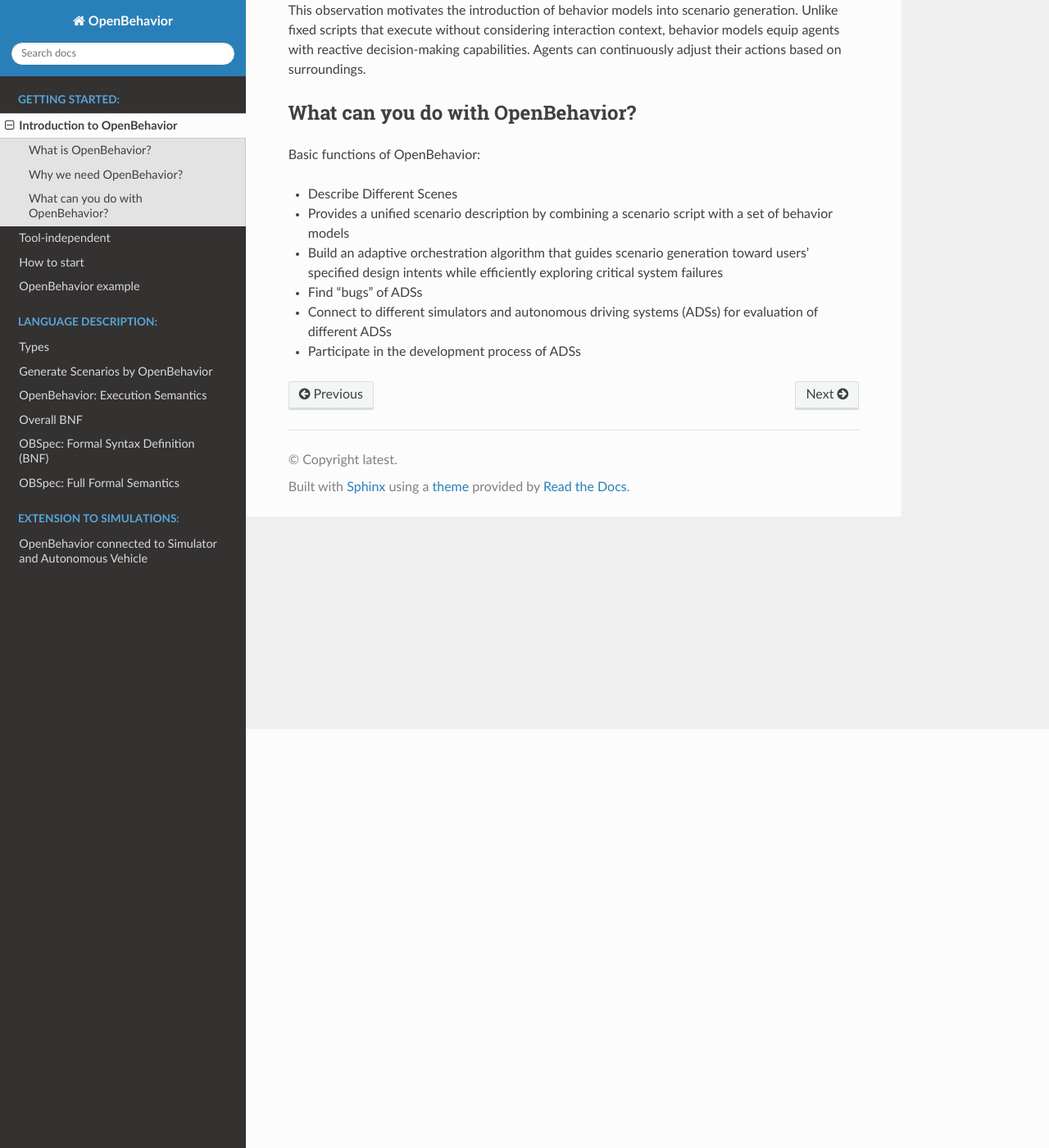
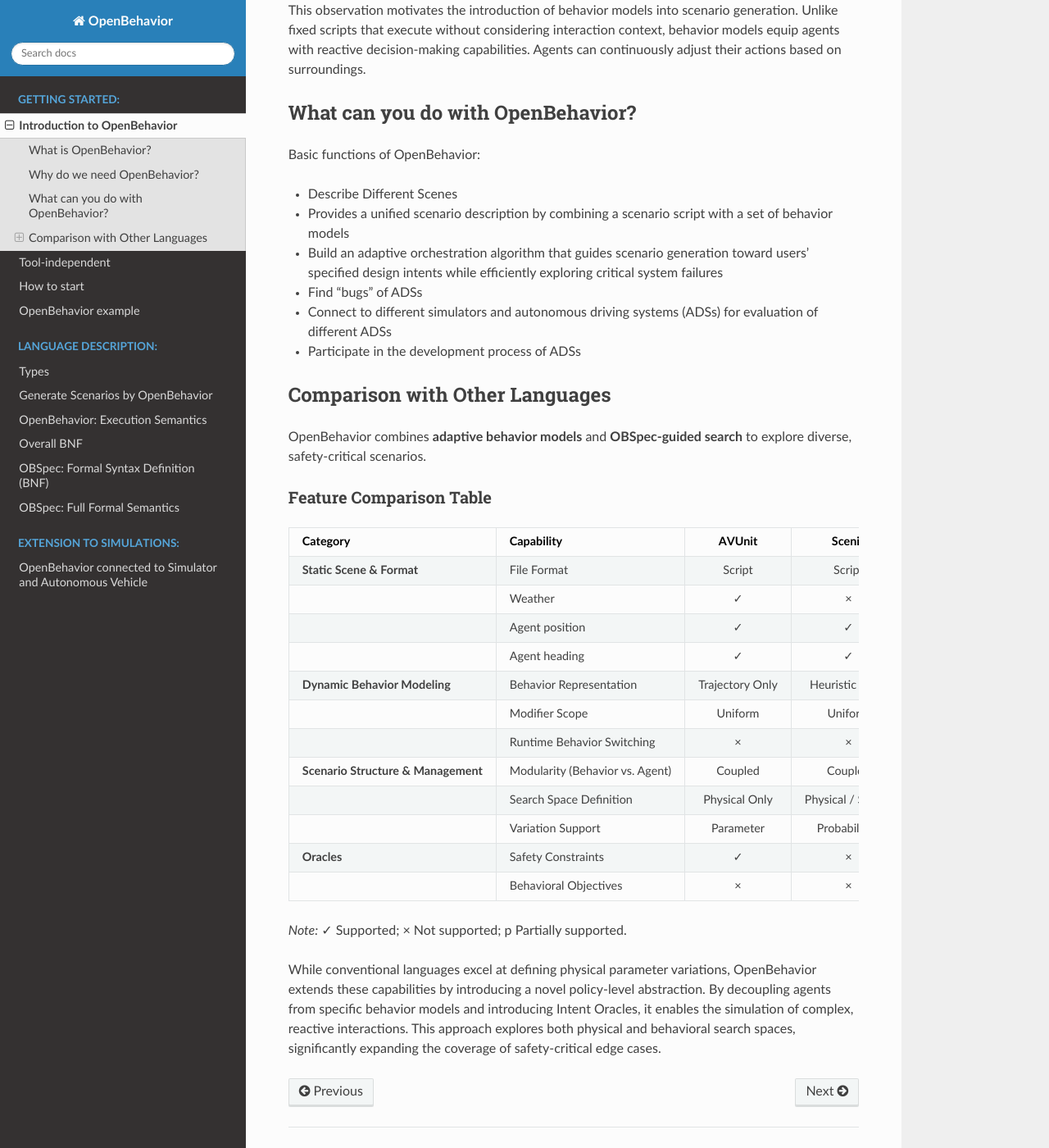
Before and after one commit to Sunshinesheep/OpenBehavior-doc, a Sphinx documentation site: the page built from docs/source/Introduction_to_OpenBehavior.md, in a window 1280 px wide and 1400 px high, scrolled down 511 px. Shown: the whole window at 82% size. Built offline with Sphinx 7.4.7 and the Read the Docs theme 3.1.0, drawn with Linux system fonts in a browser that asks for light colours; some of the changed text lies outside the part shown.

Commit message:
Update Introduction_to_OpenBehavior.md

```diff
--- a/docs/source/Introduction_to_OpenBehavior.md
+++ b/docs/source/Introduction_to_OpenBehavior.md
@@ -4,7 +4,7 @@
 
 OpenBehavior is a behavior-based language for validating ADS in complex interaction scenarios. OpenBehavior integrates behavior models and a model-binding mechanism that enables users to bind agents with different decision policies within a scenario.
 
-## Why we need OpenBehavior?
+## Why do we need OpenBehavior?
 
 The safety of ADSs fundamentally depends on their capability to handle complex multi-agent interactions. Critical scenarios,such as cut-ins or chain-reaction braking, emerge from dynamic  and autonomous interactions rather than static replays. However, most existing DSLs describe scenarios using predefined behavior scripts, where agent behaviors are largely fixed once the scenario starts.
 
@@ -20,3 +20,28 @@
 - Find "bugs" of ADSs
 - Connect to different simulators and autonomous driving systems (ADSs) for evaluation of different ADSs
 - Participate in the development process of ADSs
+
+## Comparison with Other Languages
+
+OpenBehavior combines **adaptive behavior models** and **OBSpec-guided search** to explore diverse, safety-critical scenarios.
+
+### Feature Comparison Table
+
+| Category | Capability | AVUnit | Scenic | OpenScenario | GeoScenario | M-SDL | **OpenBehavior (Ours)** |
+| :--- | :--- | :---: | :---: | :---: | :---: | :---: | :--- |
+| **Static Scene & Format** | File Format | Script | Script | XML | XML | Script | **Script** |
+| | Weather | ✓ | × | ✓ | ✓ | ✓ | **✓** |
+| | Agent position | ✓ | ✓ | ✓ | p | ✓ | **✓** |
+| | Agent heading | ✓ | ✓ | ✓ | ✓ | ✓ | **✓** |
+| **Dynamic Behavior Modeling** | Behavior Representation | Trajectory Only | Heuristic Rules | Trajectory / Path | Path Following | Rule-based | **Hybrid (Rule + Learning)** |
+| | Modifier Scope | Uniform | Uniform | Uniform | Uniform | Uniform | **Model-Aware (General / Internal)** |
+| | Runtime Behavior Switching | × | × | × | × | × | **✓ (Mode-based)** |
+| **Scenario Structure & Management** | Modularity (Behavior vs. Agent) | Coupled | Coupled | Coupled | Coupled | Coupled | **Decoupled** |
+| | Search Space Definition | Physical Only | Physical / Spatial | Physical Only | Physical Only | Physical Only | **Physical + Behavioral** |
+| | Variation Support | Parameter | Probabilistic | Parameter | Parameter | Parameter | **Mode-Based Binding** |
+| **Oracles** | Safety Constraints | ✓ | × | × | × | ✓ | **✓** |
+| | Behavioral Objectives | × | × | × | × | × | **✓** |
+
+*Note:* ✓ Supported; × Not supported; p Partially supported.
+
+While conventional languages excel at defining physical parameter variations, OpenBehavior extends these capabilities by introducing a novel policy-level abstraction. By decoupling agents from specific behavior models and introducing Intent Oracles, it enables the simulation of complex, reactive interactions. This approach explores both physical and behavioral search spaces, significantly expanding the coverage of safety-critical edge cases.
```
